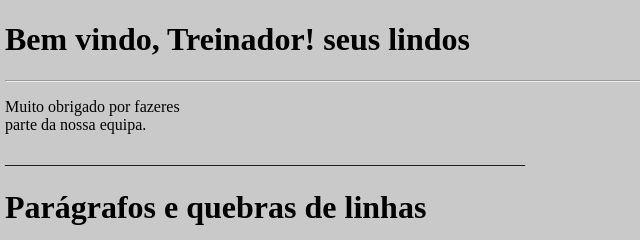
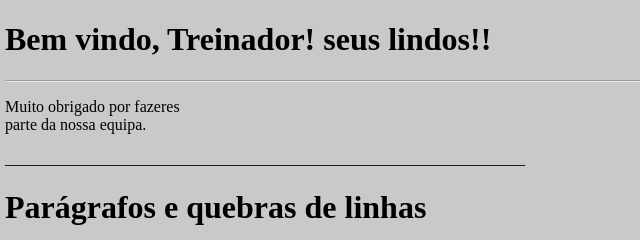
Before and after one commit to marioandreff/htlm-css, a plain HTML site: page index.html in a window 1280 px wide. Shown: the top 240 px of the page, 3-643 px from the left. Drawn offline with Linux system fonts and the light colour scheme.

Commit message:
experiencia

```diff
--- a/index.html
+++ b/index.html
@@ -9,7 +9,7 @@
     </style>
 </head>
 <body>
-    <H1> Bem vindo, Treinador! seus lindos</H1>
+    <H1> Bem vindo, Treinador! seus lindos!!</H1>
     <hr> <!--Tag 'hr' para acrescentar uma linha divisória-->
     <p> Muito obrigado por fazeres <br> parte da nossa equipa.</p> <!--Tag 'br' para quebrar o texto break row-->
 _________________________________________________________________
```
